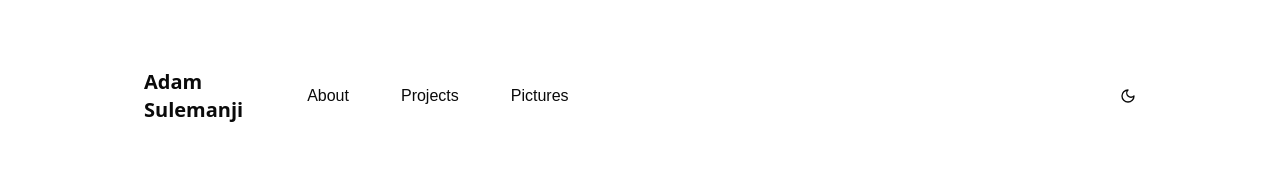
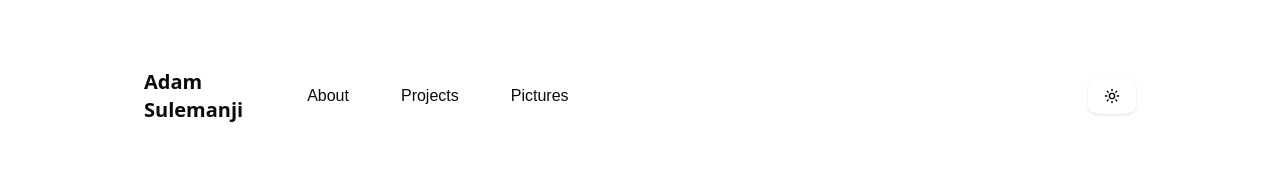
Before and after one commit to adamsulemanji/PersonalWebsite, a Next.js app in the folder frontend/: page / in a window 1280 px wide. Shown: the top 188 px of the page. Built offline with nearby package versions, Linux system fonts and the light colour scheme.

Commit message:
Fixing flashing when switching themes, added theme provider and updated navbar toggle

```diff
--- a/frontend/package.json
+++ b/frontend/package.json
@@ -20,6 +20,7 @@
     "clsx": "^2.1.1",
     "lucide-react": "^0.456.0",
     "next": "15.0.2",
+    "next-themes": "^0.4.4",
     "react": "19.0.0-rc-02c0e824-20241028",
     "react-dom": "19.0.0-rc-02c0e824-20241028",
     "react-icons": "^5.4.0",
--- a/frontend/src/app/layout.tsx
+++ b/frontend/src/app/layout.tsx
@@ -1,6 +1,8 @@
-import React from 'react';
+'use strict';
+
 import localFont from 'next/font/local';
 import '../styles/globals.css';
+import { ThemeProvider } from "@/components/theme-provider"
 
 import Navbar from '@/components/NavBar';
 import Footer from '@/components/Footer';
@@ -16,18 +18,25 @@ export default function RootLayout({
 }: Readonly<{
   children: React.ReactNode;
 }>) {
+
   return (
-    <html lang='en'>
+    <html
+      lang="en"
+      suppressHydrationWarning
+    >
       <body className='flex justify-center'>
+        <ThemeProvider attribute="class" defaultTheme="system">
           <div className='w-full max-w-[1200px]'>
             <Navbar />
             <main
               className={`${geistMono.variable} ${geistMono.variable} accent-bg accent-text antialiased`}
+
             >
               {children}
             </main>
             <Footer />
           </div>
+        </ThemeProvider>
       </body>
     </html>
   );
--- /dev/null
+++ b/frontend/src/components/LightDarkToggle.tsx
@@ -0,0 +1,32 @@
+'use client';
+
+import { useEffect, useState } from 'react';
+import { Sun, Moon } from 'lucide-react';
+import { Button } from '@/components/ui/button';
+import { useTheme } from "next-themes";
+
+export default function LightDarkToggle() {
+    const { theme, setTheme } = useTheme();
+    const [mounted, setMounted] = useState(false);
+
+    useEffect(() => {
+        setMounted(true);
+    }, []);
+
+    if (!mounted) return null;
+
+    const toggleDarkMode = () => {
+        setTheme(theme === 'light' ? 'dark' : 'light');
+    };
+
+    return (
+        <div className='bottom-0 right-0 p-4'>
+            <Button
+                className="px-4 py-2 m-2 rounded-md bg-transparent dark:text-white text-black hover:bg-gray-200 dark:hover:bg-gray-700"
+                onClick={toggleDarkMode}
+            >
+                {theme === 'dark' ? <Moon /> : <Sun />}
+            </Button>
+        </div>
+    );
+}
--- a/frontend/src/components/NavBar.tsx
+++ b/frontend/src/components/NavBar.tsx
@@ -10,6 +10,7 @@ import {
   NavigationMenuList,
 } from '@/components/ui/navigation-menu';
 import { Sheet, SheetContent, SheetTrigger } from '@/components/ui/sheet';
+import LightDarkToggle from '@/components/LightDarkToggle';
 
 interface NavItem {
   title: string;
@@ -26,23 +27,6 @@ const rightNavItems = [{ title: 'Dark Mode', action: 'toggleDarkMode' }];
 
 export default function Navbar() {
   const [isOpen, setIsOpen] = useState(false);
-  const [darkMode, setDarkMode] = useState(false);
-
-  useEffect(() => {
-    const date_time = new Date();
-    if (date_time.getHours() >= 18 || date_time.getHours() < 6) {
-      setDarkMode(true);
-    }
-  }, []);
-
-  useEffect(() => {
-    if (darkMode) {
-      document.documentElement.classList.add('dark');
-    } else {
-      document.documentElement.classList.remove('dark');
-    }
-  }, [darkMode]);
-
 
   return (
     <header className='sticky top-0 z-50 w-full border-b bg-background/95 p-12 backdrop-blur supports-[backdrop-filter]:bg-background/60'>
@@ -75,14 +59,7 @@ export default function Navbar() {
         </div>
 
         <div className='hidden items-center space-x-4 md:flex md:space-x-6'>
-          <Button
-            key={darkMode ? 'dark' : 'light'}
-            variant='ghost'
-            className='m-2 bg-transparent px-4 py-2 text-base backdrop-blur supports-[backdrop-filter]:bg-transparent'
-            onClick={() => setDarkMode(!darkMode)}
-          >
-            {darkMode ? <Sun /> : <Moon />}
-          </Button>
+          <LightDarkToggle />
         </div>
 
         <Sheet open={isOpen} onOpenChange={setIsOpen}>
--- /dev/null
+++ b/frontend/src/components/theme-provider.tsx
@@ -0,0 +1,11 @@
+"use client"
+
+import * as React from "react"
+import { ThemeProvider as NextThemesProvider } from "next-themes"
+
+export function ThemeProvider({
+  children,
+  ...props
+}: React.ComponentProps<typeof NextThemesProvider>) {
+  return <NextThemesProvider {...props}>{children}</NextThemesProvider>
+}
```
Also changed, not shown: 1 other file (tests, documents, lock files or other folders). Lines whose indentation alone changed are shown as unchanged.
